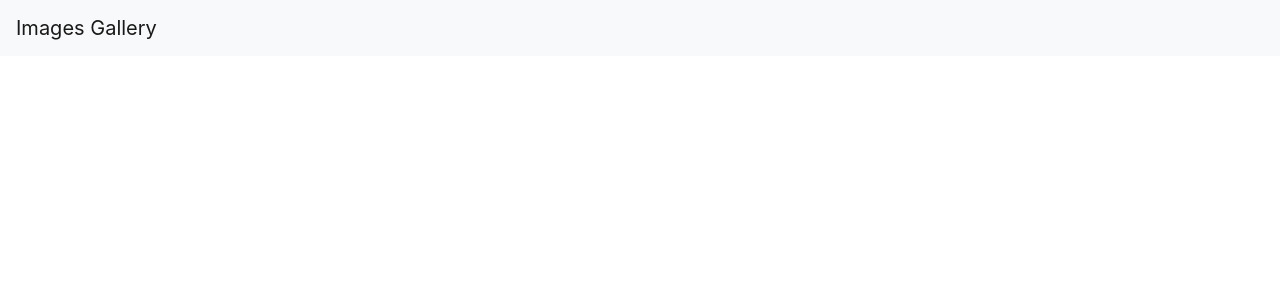
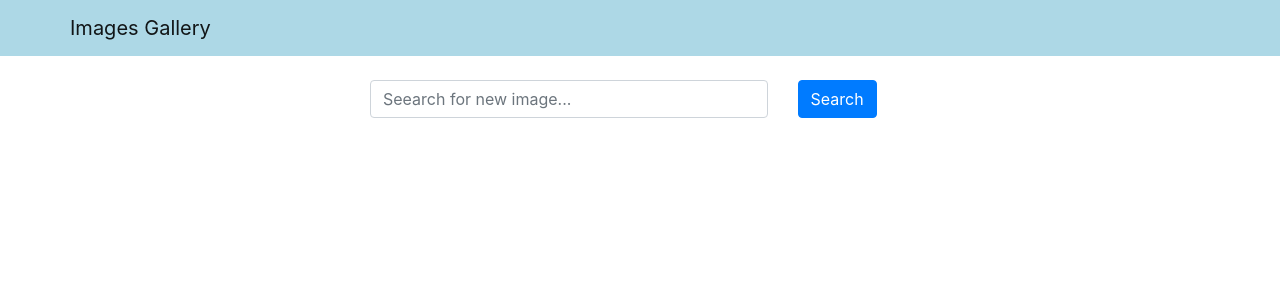
Before and after one commit to ArnasKundrotas/img-gal, a React (Create React App) app in the folder frontend/: page / in a window 1280 px wide. Shown: the top 300 px of the page. Built offline with nearby package versions, Linux system fonts and the light colour scheme.

Commit message:
controlled search component

```diff
--- a/frontend/src/App.js
+++ b/frontend/src/App.js
@@ -1,10 +1,22 @@
+import { useState } from 'react';
 import 'bootstrap/dist/css/bootstrap.min.css';
 import Header from './components/Header';
+import Search from './components/Search';
+
 
 const App = () => {
+
+  const [word, setWord] = useState('');
+
+  const handleSearchSubmit = (e) => {
+    e.preventDefault();
+    console.log(word);
+  }
+
   return (
     <div>
       <Header title="Images Gallery"/>
+      <Search word={word} setWord={setWord} handleSubmit={handleSearchSubmit}/>
     </div>
   );
 }
--- a/frontend/src/components/Header.js
+++ b/frontend/src/components/Header.js
@@ -1,11 +1,17 @@
 import React from 'react';
-import {Navbar} from 'react-bootstrap';
+import {Navbar, Container} from 'react-bootstrap';
+
+const navbarStyle = {
+    backgroundColor: 'lightblue'
+};
 
 const Header = ({title}) => {
 
     return (
-        <Navbar bg="light" variant="light">
-            <Navbar.Brand href="/">{title}</Navbar.Brand>
+        <Navbar style={navbarStyle} variant="light">
+            <Container>
+                <Navbar.Brand href="/">{title}</Navbar.Brand>
+            </Container>
         </Navbar>
     )
 };
--- /dev/null
+++ b/frontend/src/components/Search.js
@@ -0,0 +1,30 @@
+import React from "react";
+import { Container, Row, Col, Form, Button } from "react-bootstrap";
+
+const Search = ({ word, setWord, handleSubmit }) => {
+  return (
+    <Container className="mt-4">
+      <Row className="justify-content-center">
+        <Col xs={12} md={8} lg={6}>
+          <Form onSubmit={handleSubmit}>
+            <Row>
+              <Col xs={9}>
+                <Form.Control
+                    type="text"
+                    value={word}
+                    onChange={(e) => setWord(e.target.value)}
+                    placeholder='Seearch for new image...'
+                />
+              </Col>
+              <Col>
+                <Button variant="primary" type="submit">Search</Button>
+              </Col>
+            </Row>
+          </Form>
+        </Col>
+      </Row>
+    </Container>
+  );
+};
+
+export default Search;
```
